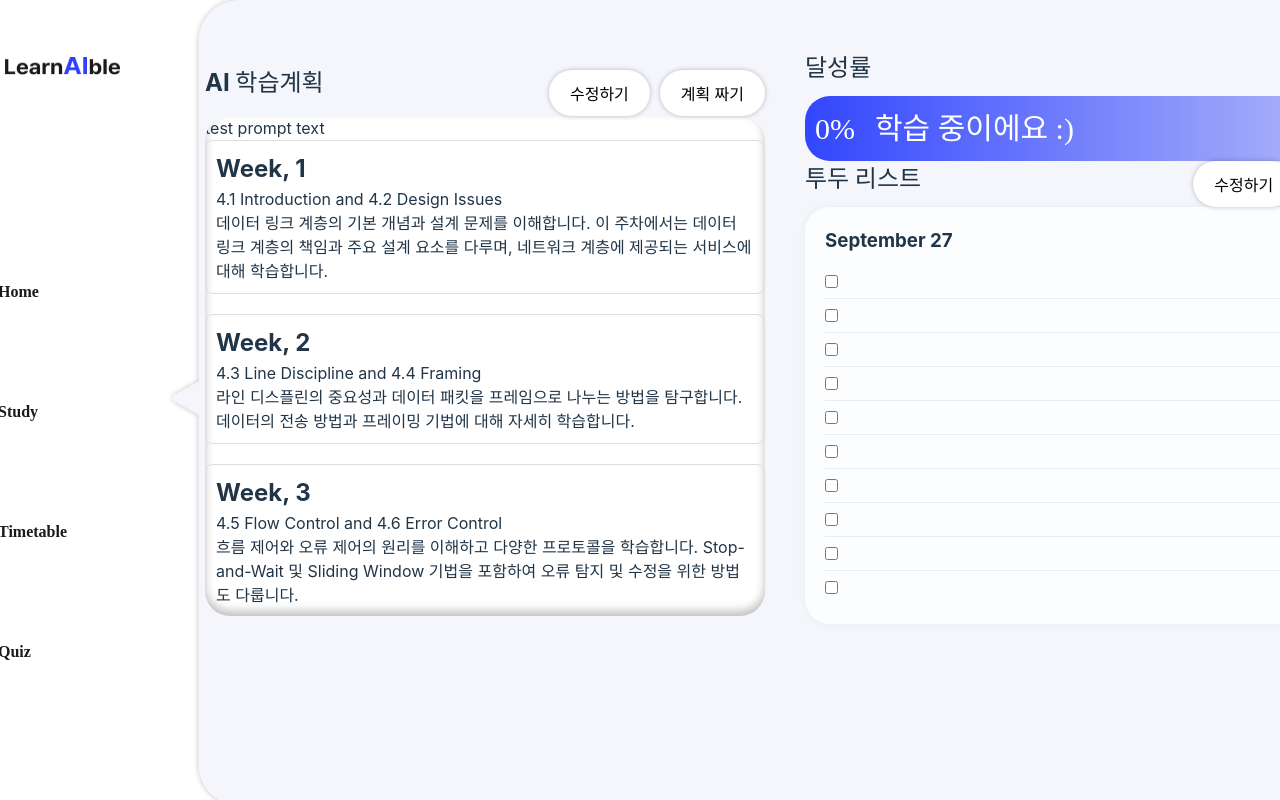
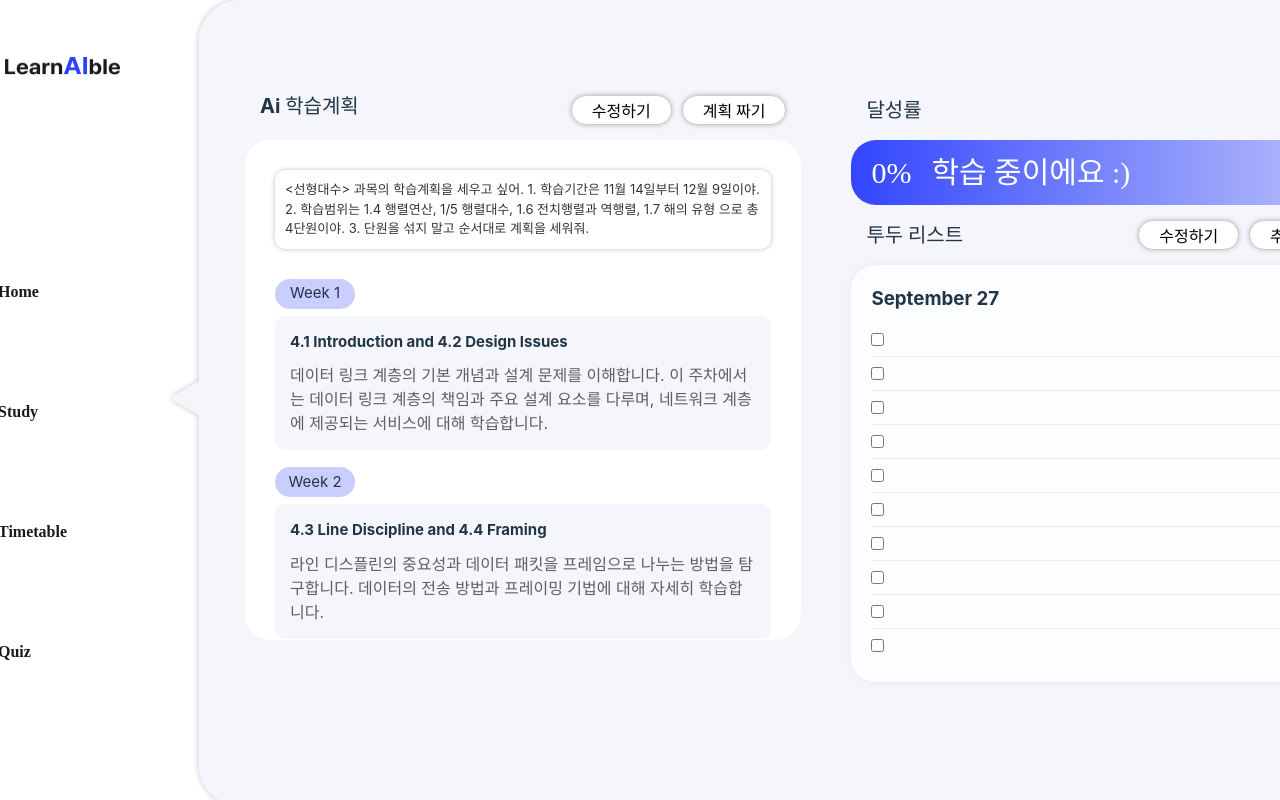
Before and after one commit to WEBFINITE-solux/WEBFINITE-FE, a React (Vite) app: page /study in a window 1280 px wide. Shown: the top 800 px of the page. Built offline with nearby package versions, Linux system fonts and the light colour scheme.

Commit message:
fix: 스터디 페이지 디자인 수정

```diff
--- a/src/component/study/LearningPlanList.tsx
+++ b/src/component/study/LearningPlanList.tsx
@@ -1,4 +1,4 @@
-import React from "react";
+import React, { useState } from "react";
 import Plan from "./Plan";
 
 interface LearningPlan {
@@ -9,22 +9,129 @@ interface LearningPlan {
 }
 
 interface LearningPlanListProps {
-    promptText: string; // 추가
+  promptText: string;
   plans: LearningPlan[];
+  isEditing: boolean; // 수정 상태
 }
 
-const LearningPlanList: React.FC<LearningPlanListProps> = ({ promptText, plans }) => {
+const LearningPlanList: React.FC<LearningPlanListProps> = ({
+  promptText,
+  plans,
+  isEditing,
+}) => {
+  const [editedPlans, setEditedPlans] = useState(plans); // 수정 가능한 계획 상태
+
+  const handleInputChange = (id: number, field: string, value: string) => {
+    const updatedPlans = editedPlans.map((plan) =>
+      plan.plan_id === id ? { ...plan, [field]: value } : plan
+    );
+    setEditedPlans(updatedPlans); // 수정된 계획 업데이트
+  };
+
   return (
     <div>
-      <div>
-        <p>{promptText}</p>
-        {plans.map((plan) => (
-          <Plan
-            key={plan.plan_id}
-            week={plan.week}
-            planTitle={plan.plan_title}
-            planDescription={plan.plan_description}
+      <div style={{ padding: "30px" }}>
+        <div
+          style={{
+            borderRadius: "10px",
+            background: "#FFF",
+            boxShadow: "0px 0px 5px 0px rgba(0, 0, 0, 0.25)",
+            marginBottom: "30px",
+          }}
+        >
+          <p
+            style={{
+              padding: "10px",
+              fontSize: "13px",
+              color: "rgba(0, 0, 0, 0.80)",
+            }}
+          >
+            {promptText}
+          </p>
+        </div>
+
+        {editedPlans.map((plan) => (
+          <div key={plan.plan_id} style={{ marginBottom: "17px" }}>
+            <div
+              style={{
+                borderRadius: "15px",
+                background: "var(--c-9-ceff-2, #C9CEFF)",
+                width: "80px",
+                height: "30px",
+                display: "flex",
+                justifyContent: "center",
+              }}
+            >
+              <p
+                style={{
+                  fontSize: "15px",
+                  marginTop: "auto",
+                  marginBottom: "auto",
+                }}
+              >
+                Week {plan.week}
+              </p>
+            </div>
+            <div
+              style={{
+                marginTop: "7px",
+                borderRadius: "10px",
+                background: "var(--f-5-f-6-fb, #F5F6FB)",
+                padding: "15px",
+              }}
+            >
+              {isEditing ? (
+                <>
+                  <input
+                    type="text"
+                    value={plan.plan_title}
+                    onChange={(e) =>
+                      handleInputChange(plan.plan_id, "plan_title", e.target.value)
+                    }
+                    style={{
+                      fontWeight: "bold",
+                      fontSize: "15px",
+                      width: "100%",
+                      marginBottom: "10px",
+                      border: "0px",
+                      backgroundColor: "transparent",
+                      outline: "#2D41FF",
+                      borderRadius: "10px",
+                    }}
                   />
+                  <textarea
+                    value={plan.plan_description}
+                    onChange={(e) =>
+                      handleInputChange(plan.plan_id, "plan_description", e.target.value)
+                    }
+                    style={{
+                      width: "100%",
+                      color: "#5F5F5F",
+                      border: "0px",
+                      backgroundColor: "transparent",
+                      outline: "#2D41FF",
+                      borderRadius: "10px",
+                      resize: "none", // 크기 조절 비활성화
+                      fontSize: "15px",
+                      lineHeight: "1.5",
+                      minHeight: "80px", // 기본 높이 설정
+                      overflow: "hidden", // 내용에 맞게 동적 높이 조절
+                    }}
+                    rows={1} // 최소 높이
+                  />
+                </>
+              ) : (
+                <>
+                  <p style={{ fontWeight: "bold", fontSize: "15px" }}>
+                    {plan.plan_title}
+                  </p>
+                  <p style={{ color: "#5F5F5F", marginTop: "10px" }}>
+                    {plan.plan_description}
+                  </p>
+                </>
+              )}
+            </div>
+          </div>
         ))}
       </div>
     </div>
--- a/src/component/study/Plan.tsx
+++ b/src/component/study/Plan.tsx
@@ -8,12 +8,17 @@ interface PlanProps {
 
 const Plan: React.FC<PlanProps> = ({ week, planTitle, planDescription }) => {
   return (
-    <div className="plan-item" style={{ marginBottom: "20px", padding: "10px", border: "1px solid #ddd", borderRadius: "8px" }}>
-      <h2>
-        Week, {week}
-      </h2>
-      <p>{planTitle}</p>
-      <p>{planDescription}</p>
+    <div style={{marginBottom: "17px"}}>
+      <div style={{borderRadius: "15px", background: "var(--c-9-ceff-2, #C9CEFF)", width: "80px", height: "30px", display: "flex", justifyContent: "center"}}>
+        <p style={{fontSize: "15px", marginTop: "auto", marginBottom: "auto"}}>
+          Week, {week}
+        </p>
+      </div>
+      <div style={{marginTop: "7px", borderRadius: "10px", background: "var(--f-5-f-6-fb, #F5F6FB)", padding: "15px"}}>
+        <p style={{fontWeight: "bold", fontSize:"15px"}}>{planTitle}</p>
+        <p style={{color:"#5F5F5F", marginTop: "10px"}}>{planDescription}</p>
+      </div>
+
     </div>
   );
 };
--- a/src/pages/study.tsx
+++ b/src/pages/study.tsx
@@ -10,8 +10,12 @@ const Study: React.FC = () => {
     const handlePlanButtonClick = () => {
         navigate("/study/aiPlan"); // "aiPlan" 페이지로 이동
     };
+    const [isEditing, setIsEditing] = useState(false); // 수정 상태 추가
+    const handleEditButtonClick = () => {
+        setIsEditing(!isEditing); // 수정 모드 토글
+      };
     const data = {
-        "prompt_text": "test prompt text",
+        "prompt_text": "<선형대수> 과목의 학습계획을 세우고 싶어. 1. 학습기간은 11월 14일부터 12월 9일이야. 2. 학습범위는 1.4 행렬연산, 1/5 행렬대수, 1.6 전치행렬과 역행렬, 1.7 해의 유형 으로 총 4단원이야. 3. 단원을 섞지 말고 순서대로 계획을 세워줘.",
         "learning_plan": [
           {
             "plan_id": 1,
@@ -43,25 +47,27 @@ const Study: React.FC = () => {
         <div className="study">
             <div className="left-panel">
                 <div className='top-group'>
-                    <h1 className="ai">AI 학습계획</h1>
+                    <h1 className="ai">Ai 학습계획</h1>
                     <div className="button-group">
-                        <button className="study-button">수정하기</button>
+                    <button className="study-button" onClick={handleEditButtonClick}>
+                        {isEditing ? "저장하기" : "수정하기"}
+                    </button>
                         <button className="study-button" onClick={handlePlanButtonClick}>계획 짜기</button>
                     </div>
                 </div>
                 <div className="result-section">
-                    <LearningPlanList promptText= {data.prompt_text} plans={data.learning_plan} />
+                    <LearningPlanList promptText= {data.prompt_text} plans={data.learning_plan} isEditing={isEditing}/>
                 </div>
             </div>
 
             <div className="right-panel">
-                <h2>달성률</h2>
+                <p className="ai" style={{paddingLeft: "15px", height: "60px", paddingTop: "15px"}}>달성률</p>
                 <div className="progress-bar">
-                    <p>{progress}%</p>
+                    <p style={{marginLeft: "10px"}}>{progress}%</p>
                     <p>학습 중이에요 :)</p>
                 </div>
                 <div className='top-group'>
-                    <h2>투두 리스트</h2>
+                    <p className="ai">투두 리스트</p>
                     <div className="button-group">
                         <button className="study-button">수정하기</button>
                         <button className="study-button">추가하기</button>
--- a/src/styles/aiPlan.css
+++ b/src/styles/aiPlan.css
@@ -3,10 +3,13 @@
   width:100vw;
   padding: 90px;
   background-image: url('/timetableBackground.png');
+  background-size: cover;
+  background-repeat: no-repeat;
 }
 .plan-box{
   border-radius: 25px;
   background: #FFF;
+  width: 1250px;
 }
 .section {
   margin-bottom: 20px;
@@ -95,8 +98,8 @@ textarea {
 .popup-content {
   background: white;
   padding-top: 20px;
-  border-radius: 10px;
-  width: 500px;
+  border-radius: 20px;
+  width: 470px;
   height: 500px;
   overflow-y: auto;
 }
@@ -104,8 +107,12 @@ textarea {
 .popup-item {
   list-style:none;
   padding: 10px;
+  cursor: pointer;
+  display: flex;
   border-bottom: 1px solid #ddd;
-  cursor: pointer;
+  align-items: center;
+  padding-left: 25px;
+  height: 60px;
 }
 
 .popup-item:hover {
--- a/src/styles/study.css
+++ b/src/styles/study.css
@@ -3,27 +3,26 @@
   display: flex;
   width: 100vw;
   height: 100vh;
-  padding: 20px;
-  padding-top: 50px;
-  gap: 20px;
+  padding: 80px;
+  gap: 50px;
   background-image: url('/timetableBackground.png');
   background-size: cover;
 }
 
 /* 왼쪽 섹션 */
 .left-panel {
-  width : 600px;
-  padding: 20px;
+  width : 650px;
 }
 .top-group{
   display: flex;
   justify-content: space-between;
-  height: auto;
+  height: 60px;
+
+  padding: 15px
 }
 .ai {
-  font-size: 1.5rem;
+  font-size: 20px;
   font-weight: bold;
-  width: max-content;
 }
 
 .button-group {
@@ -33,17 +32,32 @@
 }
 
 .study-button {
-  padding: 10px 20px;
-  position: relative;
-  border-radius: 28.858px;
-  background: #FFF;
+  display: flex; /* Flexbox 사용 */
+  justify-content: center; /* 수평 가운데 정렬 */
+  align-items: center; /* 수직 가운데 정렬 */
+  padding: 10px 20px; /* 버튼 내부 여백 */
+  border: 1px solid #ccc; /* 테두리 */
+  border-radius: 20px; /* 둥근 모서리 */
+  background-color: white; /* 배경색 */
+  font-size: 16px; /* 글씨 크기 */
+  font-weight: bold; /* 글씨 굵기 */
+  cursor: pointer; /* 마우스 커서 변경 */
   box-shadow: 0px 0px 5px 0px rgba(0, 0, 0, 0.25);
 }
+
+.study-button:hover {
+  background-color: #2D41FF; /* 마우스 오버 시 배경색 변경 */
+  color: white
+}
+
+.study-button:focus {
+  outline: none; /* 포커스 시 기본 외곽선 제거 */
+}
+
 
 .result-section {
   border-radius: 25px;
   background: #FFF;
-  box-shadow: 0px -5px 10px 0px rgba(0, 0, 0, 0.25) inset;
   height: 500px;
   margin-bottom: 10px;
   overflow-y: auto;
@@ -98,7 +112,6 @@
   font-style: normal;
   font-weight: 500;
   line-height: 150%;
-  margin-top: 10px;
   padding: 10px;
   border-radius: 25px;
   background: linear-gradient(90deg, #3246FE 0%, #C0C6F9 100%);
```
Also changed, not shown: src/pages/aiPlan.tsx (+24 -4 lines), public/lectureListpng.png (added). Lines whose indentation alone changed are shown as unchanged.
